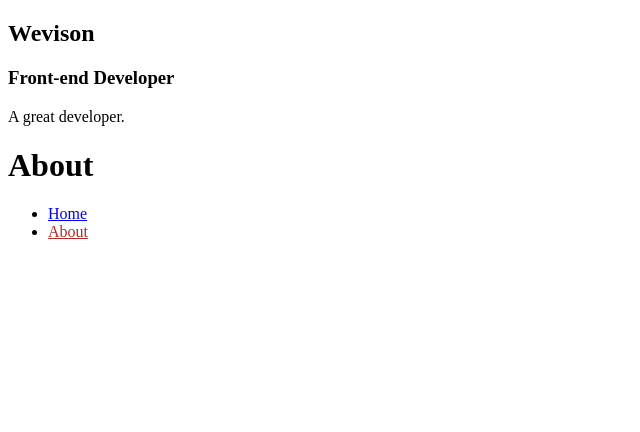
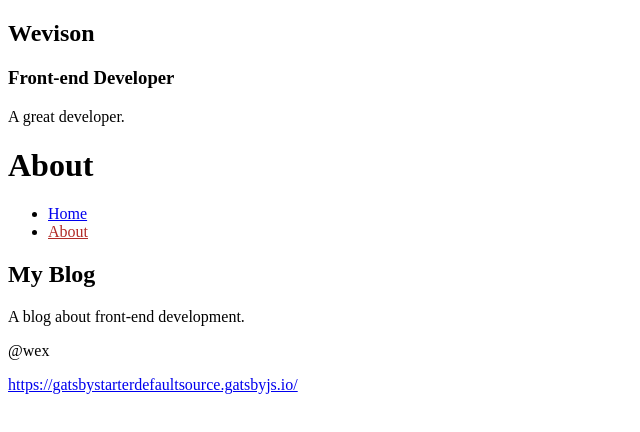
Before and after one commit to XxWexX5/my-blog, a Gatsby site: page /about in a window 1280 px wide. Shown: the whole page, without its empty margins (0-640 px from the left). Built offline with nearby package versions, Linux system fonts and the light colour scheme; Gatsby itself is replaced by a stand-in of ours.

Commit message:
[ FEATURE ] Adding StaticQuery to search my informations.

```diff
--- a/package.json
+++ b/package.json
@@ -28,7 +28,7 @@
   "license": "0BSD",
   "scripts": {
     "build": "gatsby build",
-    "develop": "gatsby develop",
+    "develop": "GATSBY_GRAPHQL_IDE=playground gatsby develop",
     "format": "prettier --write \"**/*.{js,jsx,ts,tsx,json,md}\"",
     "start": "gatsby develop",
     "serve": "gatsby serve",
--- a/src/pages/about.tsx
+++ b/src/pages/about.tsx
@@ -1,6 +1,6 @@
 import React from "react"
 
-import { Link } from "gatsby"
+import { Link, StaticQuery, graphql } from "gatsby"
 
 import Layout from "../components/layout"
 import Seo from "../components/seo"
@@ -22,6 +22,35 @@ const AboutPage = () => (
         </Link>
       </li>
     </ul>
+
+    <StaticQuery
+      query={graphql`
+        {
+          site {
+            siteMetadata {
+              title
+              description
+              author
+              siteUrl
+            }
+          }
+        }
+      `}
+      render={({
+        site: {
+          siteMetadata: { title, description, author, siteUrl },
+        },
+      }) => (
+        <div className="wrapper-info-page">
+          <h2>{title}</h2>
+          <p>{description}</p>
+          <p>{author}</p>
+          <Link to={siteUrl} target="_blank">
+            {siteUrl}
+          </Link>
+        </div>
+      )}
+    />
   </Layout>
 )
 
```
